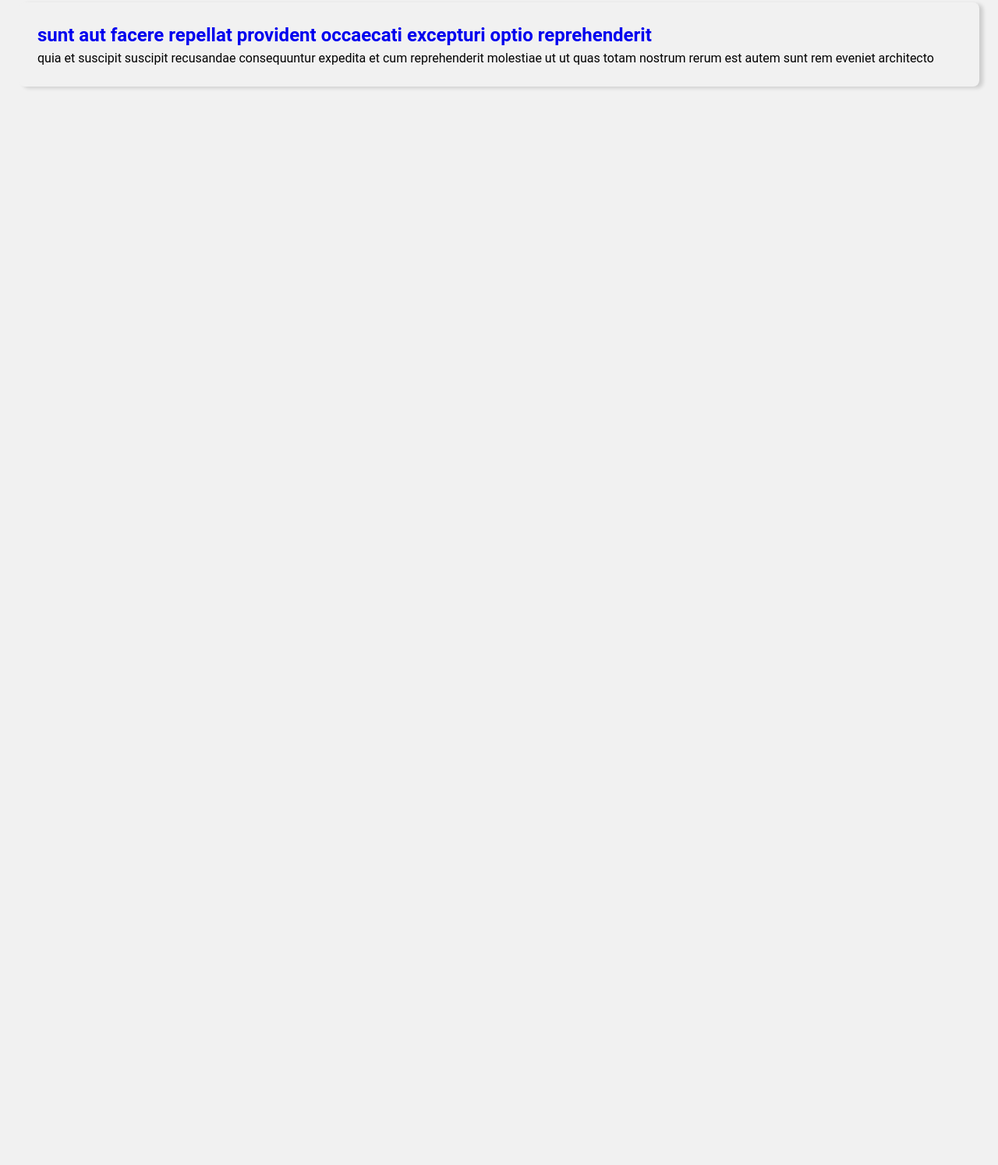
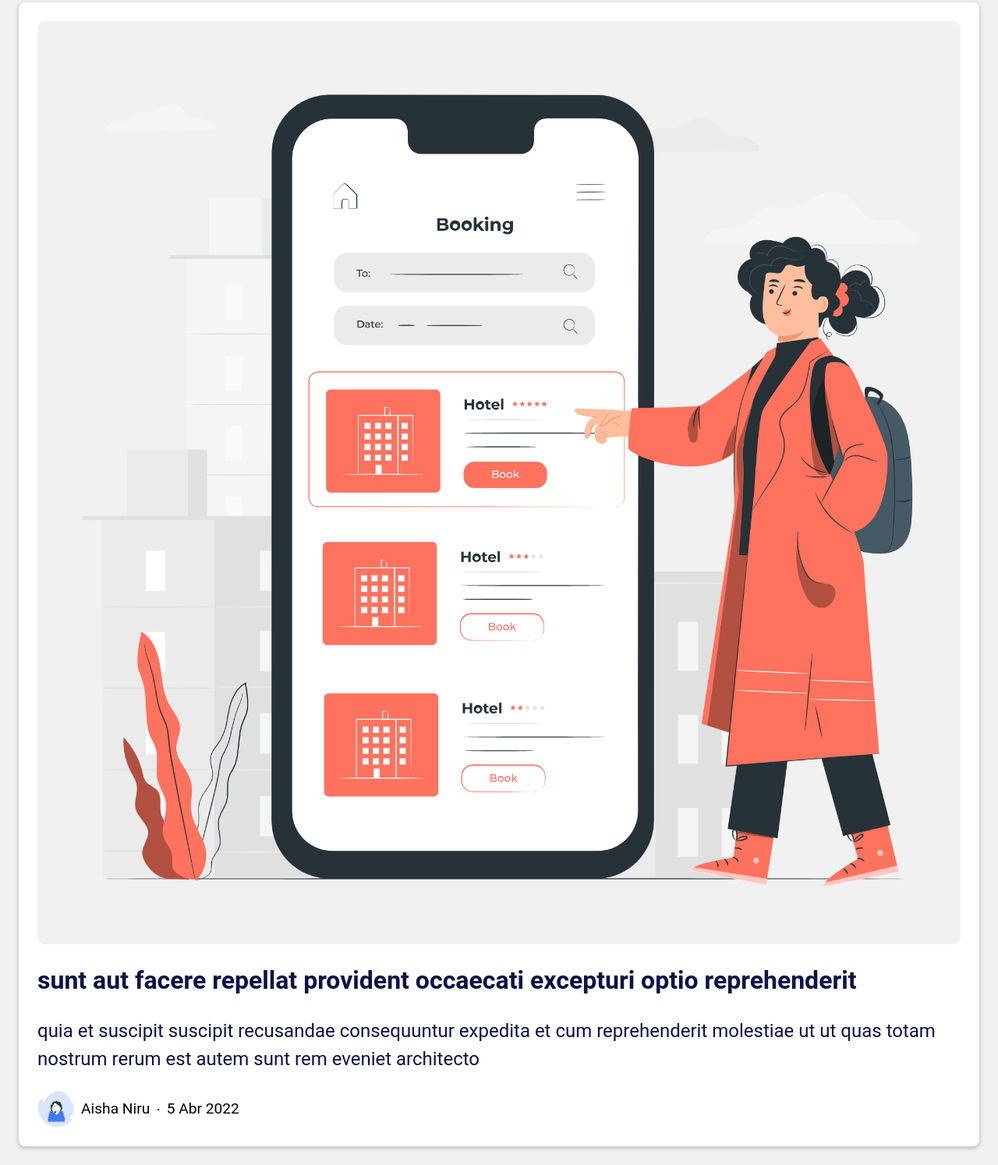
Before and after one commit to erikbernard/django_basic_project, a Django app: page /blog/post/1/ in a window 1280 px wide. Shown: the part 141-1635 px from the top of the page at 78% size. Before the commit the page ends 255 px from the top, so only its background shows below. Run offline with Django 4.2, Linux system fonts and the light colour scheme.

Commit message:
style: card post styling

```diff
--- a/base/global/partials/postblock.html
+++ b/base/global/partials/postblock.html
@@ -1,6 +1,16 @@
+{% load static %}
 <article class="post">
+  <img  class="post__img" src="{% static post.image  %}" alt="" srcset="">
   <header>
     <h2 class="post__title"><a href="{% url 'blog:post' post.id %}">{{ post.title }}</a></h2>
   </header>
   <div class="post__body">{{ post.body }}</div>
+  <div class="post__footer">
+    <div class="post__profile">
+      <img src="{% static 'images/profile.png' %}" alt="" srcset="">
+      <div class="post__username">{{post.username}}</div>
+      <span>∙</span>
+      <div class="post__date">{{post.date}}</div>
+    </div>
+  </div>
 </article>
--- a/base/static/global/css/style.css
+++ b/base/static/global/css/style.css
@@ -1,5 +1,8 @@
 :root {
   --background: #f1f1f1;
+  --background_post: #fff;
+  --background_shadow: #09114636;
+
   --text_body: #091146;
   --text_title: #091146;
   --text_login: #091146;
@@ -102,12 +105,49 @@ ul {
 }
 
 .post {
-  background: var(--background);
+  background: var(--background_post);
   padding: 1.5rem;
   border-radius: 8px;
-  box-shadow: 5px 2px 5px rgba(0, 0, 0, 15%);
+  box-shadow: 0px 2px 5px 1px var(--background_shadow);
+  display: flex;
+  flex-direction: column;
+  gap: 1.4rem;
+  align-items: flex-start;
+  justify-content: space-between;
+}
+.post .post__img {
+  background: var(--background);
+  border-radius:  10px;
+}
+.post .post__footer{
+  display: flex;
 }
 
+.post .post__title a{
+  font-size: 2rem;
+  color: var(--text_title);
+  text-decoration: none;
+}
+
+.post .post__body{
+  font-size: 1.5rem;
+  color: var(--text_body);
+
+}
+
+.post .post__footer .post__profile img{
+  width: 3rem;
+}
+
+.post .post__footer .post__profile{
+  flex-direction: row;
+  display: flex;
+  gap: 0.5rem;
+  align-items: center;
+}
+.post .post__footer .post__profile .post__username, .post__date, span {
+  font-size: 1.2rem;
+}
 .menu {
   display: flex;
   padding: 1.5rem 0rem;
@@ -182,6 +222,7 @@ ul {
 
 .highlight .highlight__content .highlight__post {
   text-wrap: balance;
+  padding: 0 2rem 0 0;
 }
 
 .highlight .highlight__content .highlight__post .highlight__title {
@@ -196,7 +237,8 @@ ul {
   color: var(--text_post);
   font-size: 1.2rem;
   line-height: 1.2;
-  text-shadow: 2px 4px 10px var(--text_body);
+  text-shadow: 1px 1px 2.6px var(--text_body);
+  letter-spacing: 1.2px;
 }
 
 .highlight .highlight__content .highlight__button {
@@ -211,6 +253,15 @@ ul {
 
 .highlight .highlight__content .highlight__button:hover {
   filter: brightness(0.9);
+}
+@media screen and (min-width: 1024px){
+  .highlight .highlight__content .highlight__post .highlight__title {
+    font-size: 4rem;
+  }
+
+  .highlight .highlight__content .highlight__post .highlight__body {
+    font-size: 1.8rem;
+  }
 }
 
 @media (min-width: 600px) {
--- a/blog/views.py
+++ b/blog/views.py
@@ -1,3 +1,4 @@
+from random import randint
 from django.http import Http404
 from django.shortcuts import render
 from blog.data import posts
@@ -5,6 +6,16 @@ from blog.data import posts
 
 # Create your views here.
 def blog(request):
+    date = ['Jan','Fev', 'Nov', 'Abr', 'Mar', 'Ago','Dez']
+    usename = ['Jose Nilto', 'Michael wick', 'Victo Nort', 'Aisha Niru', 'Naruto Uzumaki','Sasha Oroch', 'Fith Nekli']
+    for post in posts:
+        index_img = randint(1,6)
+        day =randint(1,30)
+        post['image'] = f'images/post_{index_img}.png'
+        post['date'] = f'{day} {date[index_img]} 2022'
+        post['username'] = usename[index_img]
+
+
     context = {
         "text": "Blog Page Ok !",
         "title": "Blog 📖",
--- a/project/settings.py
+++ b/project/settings.py
@@ -26,7 +26,7 @@ SECRET_KEY = 'django-insecure-=7cvko)*ia@2%yr&n&61*-@m$4$lwml@#p@$y)7+#$yp-5uqx5
 DEBUG = True
 
 ALLOWED_HOSTS = [
-    'e9ed-2804-29b8-5004-4e0-3dab-f377-6f01-fa7.ngrok-free.app',
+    '09e7-2804-29b8-5004-9fde-ecf5-d057-37c3-3dce.ngrok-free.app',
     '127.0.0.1'
 ]
 
```
Also changed, not shown: base/static/images/404.png (added), base/static/images/post_1.png (added), base/static/images/post_2.png (added), base/static/images/post_3.png (added), base/static/images/post_4.png (added), base/static/images/post_5.png (added), base/static/images/post_6.png (added), base/static/images/post_7.png (added), base/static/images/post_8.png (added), base/static/images/profile.png (added), base/static/images/profile_1.png (added).
